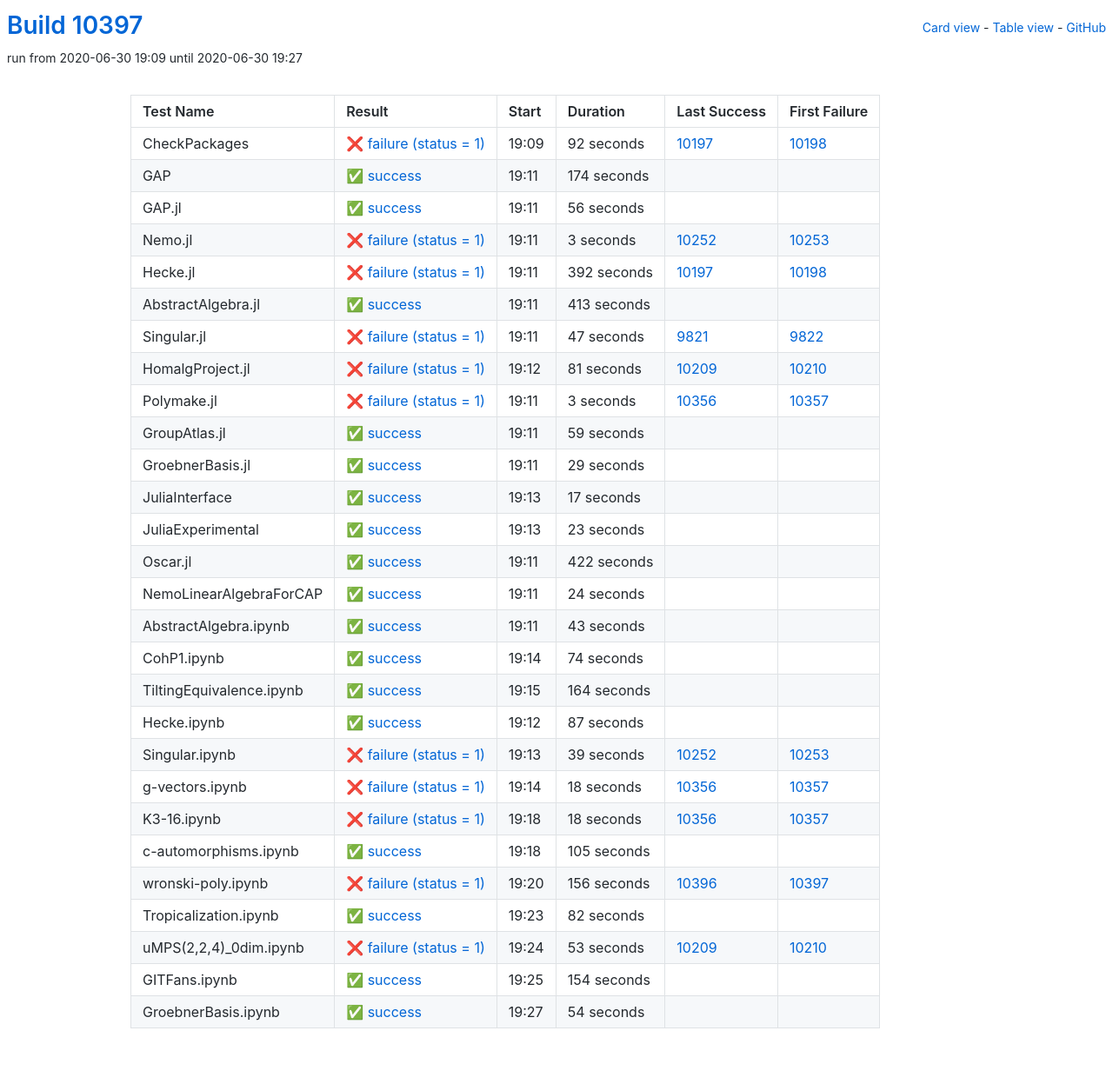
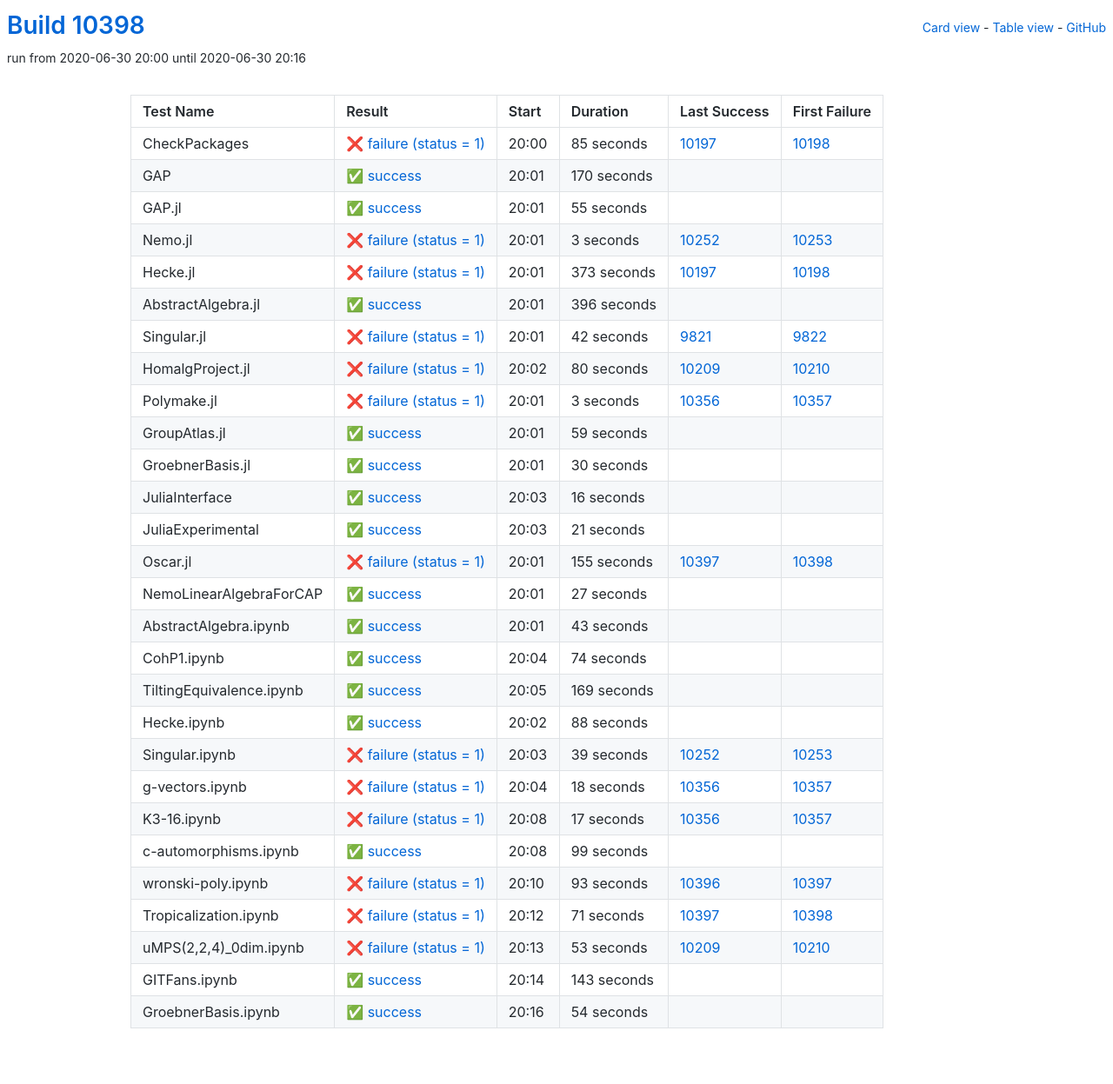
Before and after one commit to oscar-system/oscar-ci-status, a Jekyll site: the page built from table.html, in a window 1280 px wide. Shown: the whole page at 87% size. Built offline with Jekyll 4.4.1, drawn with Linux system fonts in a browser that asks for light colours.

Commit message:
Build #10398

```diff
--- a/_data/ci.yml
+++ b/_data/ci.yml
@@ -1,6 +1,6 @@
 ---
-build: 10397
-build_url: https://oscarci.mathematik.uni-kl.de/job/oscar/10397/
+build: 10398
+build_url: https://oscarci.mathematik.uni-kl.de/job/oscar/10398/
 job: oscar
 organization: oscar-system
 repo: oscar-ci-status
@@ -8,44 +8,44 @@ repourl: https://github.com/oscar-system/oscar-ci-status
 tests:
 - name: CheckPackages
   id: checkpackages
-  log: https://oscarci.mathematik.uni-kl.de/job/oscar/10397/artifact/logs/build-10397/CheckPackages.log
-  start: 2020-06-30 19:09
+  log: https://oscarci.mathematik.uni-kl.de/job/oscar/10398/artifact/logs/build-10398/CheckPackages.log
+  start: 2020-06-30 20:00
   success: false
   exitcode: 1
   status: failure
-  duration: 92
+  duration: 85
   last_success: 10197
   last_success_url: https://oscarci.mathematik.uni-kl.de/job/oscar/10197/
   first_failure: 10198
   first_failure_url: https://oscarci.mathematik.uni-kl.de/job/oscar/10198/
 - name: GAP
   id: gap
-  log: https://oscarci.mathematik.uni-kl.de/job/oscar/10397/artifact/logs/build-10397/GAP.log
-  start: 2020-06-30 19:11
+  log: https://oscarci.mathematik.uni-kl.de/job/oscar/10398/artifact/logs/build-10398/GAP.log
+  start: 2020-06-30 20:01
   success: true
   exitcode: 0
   status: success
-  duration: 174
+  duration: 170
   last_success: false
   last_success_url:
   first_failure: false
   first_failure_url:
 - name: GAP.jl
   id: gap-jl
-  log: https://oscarci.mathematik.uni-kl.de/job/oscar/10397/artifact/logs/build-10397/GAP.jl.log
-  start: 2020-06-30 19:11
+  log: https://oscarci.mathematik.uni-kl.de/job/oscar/10398/artifact/logs/build-10398/GAP.jl.log
+  start: 2020-06-30 20:01
   success: true
   exitcode: 0
   status: success
-  duration: 56
+  duration: 55
   last_success: false
   last_success_url:
   first_failure: false
   first_failure_url:
 - name: Nemo.jl
   id: nemo-jl
-  log: https://oscarci.mathematik.uni-kl.de/job/oscar/10397/artifact/logs/build-10397/Nemo.jl.log
-  start: 2020-06-30 19:11
+  log: https://oscarci.mathematik.uni-kl.de/job/oscar/10398/artifact/logs/build-10398/Nemo.jl.log
+  start: 2020-06-30 20:01
   success: false
   exitcode: 1
   status: failure
@@ -56,56 +56,56 @@ tests:
   first_failure_url: https://oscarci.mathematik.uni-kl.de/job/oscar/10253/
 - name: Hecke.jl
   id: hecke-jl
-  log: https://oscarci.mathematik.uni-kl.de/job/oscar/10397/artifact/logs/build-10397/Hecke.jl.log
-  start: 2020-06-30 19:11
+  log: https://oscarci.mathematik.uni-kl.de/job/oscar/10398/artifact/logs/build-10398/Hecke.jl.log
+  start: 2020-06-30 20:01
   success: false
   exitcode: 1
   status: failure
-  duration: 392
+  duration: 373
   last_success: 10197
   last_success_url: https://oscarci.mathematik.uni-kl.de/job/oscar/10197/
   first_failure: 10198
   first_failure_url: https://oscarci.mathematik.uni-kl.de/job/oscar/10198/
 - name: AbstractAlgebra.jl
   id: abstractalgebra-jl
-  log: https://oscarci.mathematik.uni-kl.de/job/oscar/10397/artifact/logs/build-10397/AbstractAlgebra.jl.log
-  start: 2020-06-30 19:11
+  log: https://oscarci.mathematik.uni-kl.de/job/oscar/10398/artifact/logs/build-10398/AbstractAlgebra.jl.log
+  start: 2020-06-30 20:01
   success: true
   exitcode: 0
   status: success
-  duration: 413
+  duration: 396
   last_success: false
   last_success_url:
   first_failure: false
   first_failure_url:
 - name: Singular.jl
   id: singular-jl
-  log: https://oscarci.mathematik.uni-kl.de/job/oscar/10397/artifact/logs/build-10397/Singular.jl.log
-  start: 2020-06-30 19:11
+  log: https://oscarci.mathematik.uni-kl.de/job/oscar/10398/artifact/logs/build-10398/Singular.jl.log
+  start: 2020-06-30 20:01
   success: false
   exitcode: 1
   status: failure
-  duration: 47
+  duration: 42
   last_success: 9821
   last_success_url: https://oscarci.mathematik.uni-kl.de/job/oscar/9821/
   first_failure: 9822
   first_failure_url: https://oscarci.mathematik.uni-kl.de/job/oscar/9822/
 - name: HomalgProject.jl
   id: homalgproject-jl
-  log: https://oscarci.mathematik.uni-kl.de/job/oscar/10397/artifact/logs/build-10397/HomalgProject.jl.log
-  start: 2020-06-30 19:12
+  log: https://oscarci.mathematik.uni-kl.de/job/oscar/10398/artifact/logs/build-10398/HomalgProject.jl.log
+  start: 2020-06-30 20:02
   success: false
   exitcode: 1
   status: failure
-  duration: 81
+  duration: 80
   last_success: 10209
   last_success_url: https://oscarci.mathematik.uni-kl.de/job/oscar/10209/
   first_failure: 10210
   first_failure_url: https://oscarci.mathematik.uni-kl.de/job/oscar/10210/
 - name: Polymake.jl
   id: polymake-jl
-  log: https://oscarci.mathematik.uni-kl.de/job/oscar/10397/artifact/logs/build-10397/Polymake.jl.log
-  start: 2020-06-30 19:11
+  log: https://oscarci.mathematik.uni-kl.de/job/oscar/10398/artifact/logs/build-10398/Polymake.jl.log
+  start: 2020-06-30 20:01
   success: false
   exitcode: 1
   status: failure
@@ -116,8 +116,8 @@ tests:
   first_failure_url: https://oscarci.mathematik.uni-kl.de/job/oscar/10357/
 - name: GroupAtlas.jl
   id: groupatlas-jl
-  log: https://oscarci.mathematik.uni-kl.de/job/oscar/10397/artifact/logs/build-10397/GroupAtlas.jl.log
-  start: 2020-06-30 19:11
+  log: https://oscarci.mathematik.uni-kl.de/job/oscar/10398/artifact/logs/build-10398/GroupAtlas.jl.log
+  start: 2020-06-30 20:01
   success: true
   exitcode: 0
   status: success
@@ -128,68 +128,68 @@ tests:
   first_failure_url:
 - name: GroebnerBasis.jl
   id: groebnerbasis-jl
-  log: https://oscarci.mathematik.uni-kl.de/job/oscar/10397/artifact/logs/build-10397/GroebnerBasis.jl.log
-  start: 2020-06-30 19:11
+  log: https://oscarci.mathematik.uni-kl.de/job/oscar/10398/artifact/logs/build-10398/GroebnerBasis.jl.log
+  start: 2020-06-30 20:01
   success: true
   exitcode: 0
   status: success
-  duration: 29
+  duration: 30
   last_success: false
   last_success_url:
   first_failure: false
   first_failure_url:
 - name: JuliaInterface
   id: juliainterface
-  log: https://oscarci.mathematik.uni-kl.de/job/oscar/10397/artifact/logs/build-10397/JuliaInterface.log
-  start: 2020-06-30 19:13
+  log: https://oscarci.mathematik.uni-kl.de/job/oscar/10398/artifact/logs/build-10398/JuliaInterface.log
+  start: 2020-06-30 20:03
   success: true
   exitcode: 0
   status: success
-  duration: 17
+  duration: 16
   last_success: false
   last_success_url:
   first_failure: false
   first_failure_url:
 - name: JuliaExperimental
   id: juliaexperimental
-  log: https://oscarci.mathematik.uni-kl.de/job/oscar/10397/artifact/logs/build-10397/JuliaExperimental.log
-  start: 2020-06-30 19:13
+  log: https://oscarci.mathematik.uni-kl.de/job/oscar/10398/artifact/logs/build-10398/JuliaExperimental.log
+  start: 2020-06-30 20:03
   success: true
   exitcode: 0
   status: success
-  duration: 23
+  duration: 21
   last_success: false
   last_success_url:
   first_failure: false
   first_failure_url:
 - name: Oscar.jl
   id: oscar-jl
-  log: https://oscarci.mathematik.uni-kl.de/job/oscar/10397/artifact/logs/build-10397/Oscar.jl.log
-  start: 2020-06-30 19:11
+  log: https://oscarci.mathematik.uni-kl.de/job/oscar/10398/artifact/logs/build-10398/Oscar.jl.log
+  start: 2020-06-30 20:01
+  success: false
+  exitcode: 1
+  status: failure
+  duration: 155
+  last_success: 10397
+  last_success_url: https://oscarci.mathematik.uni-kl.de/job/oscar/10397/
+  first_failure: 10398
+  first_failure_url: https://oscarci.mathematik.uni-kl.de/job/oscar/10398/
+- name: NemoLinearAlgebraForCAP
+  id: nemolinearalgebraforcap
+  log: https://oscarci.mathematik.uni-kl.de/job/oscar/10398/artifact/logs/build-10398/NemoLinearAlgebraForCAP.log
+  start: 2020-06-30 20:01
   success: true
   exitcode: 0
   status: success
-  duration: 422
-  last_success: false
-  last_success_url:
-  first_failure: false
-  first_failure_url:
-- name: NemoLinearAlgebraForCAP
-  id: nemolinearalgebraforcap
-  log: https://oscarci.mathematik.uni-kl.de/job/oscar/10397/artifact/logs/build-10397/NemoLinearAlgebraForCAP.log
-  start: 2020-06-30 19:11
-  success: true
-  exitcode: 0
-  status: success
-  duration: 24
+  duration: 27
   last_success: false
   last_success_url:
   first_failure: false
   first_failure_url:
 - name: AbstractAlgebra.ipynb
   id: abstractalgebra-ipynb
-  log: https://oscarci.mathematik.uni-kl.de/job/oscar/10397/artifact/logs/build-10397/AbstractAlgebra.ipynb.log
-  start: 2020-06-30 19:11
+  log: https://oscarci.mathematik.uni-kl.de/job/oscar/10398/artifact/logs/build-10398/AbstractAlgebra.ipynb.log
+  start: 2020-06-30 20:01
   success: true
   exitcode: 0
   status: success
@@ -200,8 +200,8 @@ tests:
   first_failure_url:
 - name: CohP1.ipynb
   id: cohp1-ipynb
-  log: https://oscarci.mathematik.uni-kl.de/job/oscar/10397/artifact/logs/build-10397/CohP1.ipynb.log
-  start: 2020-06-30 19:14
+  log: https://oscarci.mathematik.uni-kl.de/job/oscar/10398/artifact/logs/build-10398/CohP1.ipynb.log
+  start: 2020-06-30 20:04
   success: true
   exitcode: 0
   status: success
@@ -212,32 +212,32 @@ tests:
   first_failure_url:
 - name: TiltingEquivalence.ipynb
   id: tiltingequivalence-ipynb
-  log: https://oscarci.mathematik.uni-kl.de/job/oscar/10397/artifact/logs/build-10397/TiltingEquivalence.ipynb.log
-  start: 2020-06-30 19:15
+  log: https://oscarci.mathematik.uni-kl.de/job/oscar/10398/artifact/logs/build-10398/TiltingEquivalence.ipynb.log
+  start: 2020-06-30 20:05
   success: true
   exitcode: 0
   status: success
-  duration: 164
+  duration: 169
   last_success: false
   last_success_url:
   first_failure: false
   first_failure_url:
 - name: Hecke.ipynb
   id: hecke-ipynb
-  log: https://oscarci.mathematik.uni-kl.de/job/oscar/10397/artifact/logs/build-10397/Hecke.ipynb.log
-  start: 2020-06-30 19:12
+  log: https://oscarci.mathematik.uni-kl.de/job/oscar/10398/artifact/logs/build-10398/Hecke.ipynb.log
+  start: 2020-06-30 20:02
   success: true
   exitcode: 0
   status: success
-  duration: 87
+  duration: 88
   last_success: false
   last_success_url:
   first_failure: false
   first_failure_url:
 - name: Singular.ipynb
   id: singular-ipynb
-  log: https://oscarci.mathematik.uni-kl.de/job/oscar/10397/artifact/logs/build-10397/Singular.ipynb.log
-  start: 2020-06-30 19:13
+  log: https://oscarci.mathematik.uni-kl.de/job/oscar/10398/artifact/logs/build-10398/Singular.ipynb.log
+  start: 2020-06-30 20:03
   success: false
   exitcode: 1
   status: failure
@@ -248,8 +248,8 @@ tests:
   first_failure_url: https://oscarci.mathematik.uni-kl.de/job/oscar/10253/
 - name: g-vectors.ipynb
   id: g-vectors-ipynb
-  log: https://oscarci.mathematik.uni-kl.de/job/oscar/10397/artifact/logs/build-10397/g-vectors.ipynb.log
-  start: 2020-06-30 19:14
+  log: https://oscarci.mathematik.uni-kl.de/job/oscar/10398/artifact/logs/build-10398/g-vectors.ipynb.log
+  start: 2020-06-30 20:04
   success: false
   exitcode: 1
   status: failure
@@ -260,56 +260,56 @@ tests:
   first_failure_url: https://oscarci.mathematik.uni-kl.de/job/oscar/10357/
 - name: K3-16.ipynb
   id: k3-16-ipynb
-  log: https://oscarci.mathematik.uni-kl.de/job/oscar/10397/artifact/logs/build-10397/K3-16.ipynb.log
-  start: 2020-06-30 19:18
+  log: https://oscarci.mathematik.uni-kl.de/job/oscar/10398/artifact/logs/build-10398/K3-16.ipynb.log
+  start: 2020-06-30 20:08
   success: false
   exitcode: 1
   status: failure
-  duration: 18
+  duration: 17
   last_success: 10356
   last_success_url: https://oscarci.mathematik.uni-kl.de/job/oscar/10356/
   first_failure: 10357
   first_failure_url: https://oscarci.mathematik.uni-kl.de/job/oscar/10357/
 - name: c-automorphisms.ipynb
   id: c-automorphisms-ipynb
-  log: https://oscarci.mathematik.uni-kl.de/job/oscar/10397/artifact/logs/build-10397/c-automorphisms.ipynb.log
-  start: 2020-06-30 19:18
+  log: https://oscarci.mathematik.uni-kl.de/job/oscar/10398/artifact/logs/build-10398/c-automorphisms.ipynb.log
+  start: 2020-06-30 20:08
   success: true
   exitcode: 0
   status: success
-  duration: 105
+  duration: 99
   last_success: false
   last_success_url:
   first_failure: false
   first_failure_url:
 - name: wronski-poly.ipynb
   id: wronski-poly-ipynb
-  log: https://oscarci.mathematik.uni-kl.de/job/oscar/10397/artifact/logs/build-10397/wronski-poly.ipynb.log
-  start: 2020-06-30 19:20
+  log: https://oscarci.mathematik.uni-kl.de/job/oscar/10398/artifact/logs/build-10398/wronski-poly.ipynb.log
+  start: 2020-06-30 20:10
   success: false
   exitcode: 1
   status: failure
-  duration: 156
+  duration: 93
   last_success: 10396
   last_success_url: https://oscarci.mathematik.uni-kl.de/job/oscar/10396/
   first_failure: 10397
   first_failure_url: https://oscarci.mathematik.uni-kl.de/job/oscar/10397/
 - name: Tropicalization.ipynb
   id: tropicalization-ipynb
-  log: https://oscarci.mathematik.uni-kl.de/job/oscar/10397/artifact/logs/build-10397/Tropicalization.ipynb.log
-  start: 2020-06-30 19:23
-  success: true
-  exitcode: 0
-  status: success
-  duration: 82
-  last_success: false
-  last_success_url:
-  first_failure: false
-  first_failure_url:
+  log: https://oscarci.mathematik.uni-kl.de/job/oscar/10398/artifact/logs/build-10398/Tropicalization.ipynb.log
+  start: 2020-06-30 20:12
+  success: false
+  exitcode: 1
+  status: failure
+  duration: 71
+  last_success: 10397
+  last_success_url: https://oscarci.mathematik.uni-kl.de/job/oscar/10397/
+  first_failure: 10398
+  first_failure_url: https://oscarci.mathematik.uni-kl.de/job/oscar/10398/
 - name: uMPS(2,2,4)_0dim.ipynb
   id: umps-2-2-4-0dim-ipynb
-  log: https://oscarci.mathematik.uni-kl.de/job/oscar/10397/artifact/logs/build-10397/uMPS-2-2-4-_0dim.ipynb.log
-  start: 2020-06-30 19:24
+  log: https://oscarci.mathematik.uni-kl.de/job/oscar/10398/artifact/logs/build-10398/uMPS-2-2-4-_0dim.ipynb.log
+  start: 2020-06-30 20:13
   success: false
   exitcode: 1
   status: failure
@@ -320,20 +320,20 @@ tests:
   first_failure_url: https://oscarci.mathematik.uni-kl.de/job/oscar/10210/
 - name: GITFans.ipynb
   id: gitfans-ipynb
-  log: https://oscarci.mathematik.uni-kl.de/job/oscar/10397/artifact/logs/build-10397/GITFans.ipynb.log
-  start: 2020-06-30 19:25
+  log: https://oscarci.mathematik.uni-kl.de/job/oscar/10398/artifact/logs/build-10398/GITFans.ipynb.log
+  start: 2020-06-30 20:14
   success: true
   exitcode: 0
   status: success
-  duration: 154
+  duration: 143
   last_success: false
   last_success_url:
   first_failure: false
   first_failure_url:
 - name: GroebnerBasis.ipynb
   id: groebnerbasis-ipynb
-  log: https://oscarci.mathematik.uni-kl.de/job/oscar/10397/artifact/logs/build-10397/GroebnerBasis.ipynb.log
-  start: 2020-06-30 19:27
+  log: https://oscarci.mathematik.uni-kl.de/job/oscar/10398/artifact/logs/build-10398/GroebnerBasis.ipynb.log
+  start: 2020-06-30 20:16
   success: true
   exitcode: 0
   status: success
```
Also changed, not shown: README.md.
